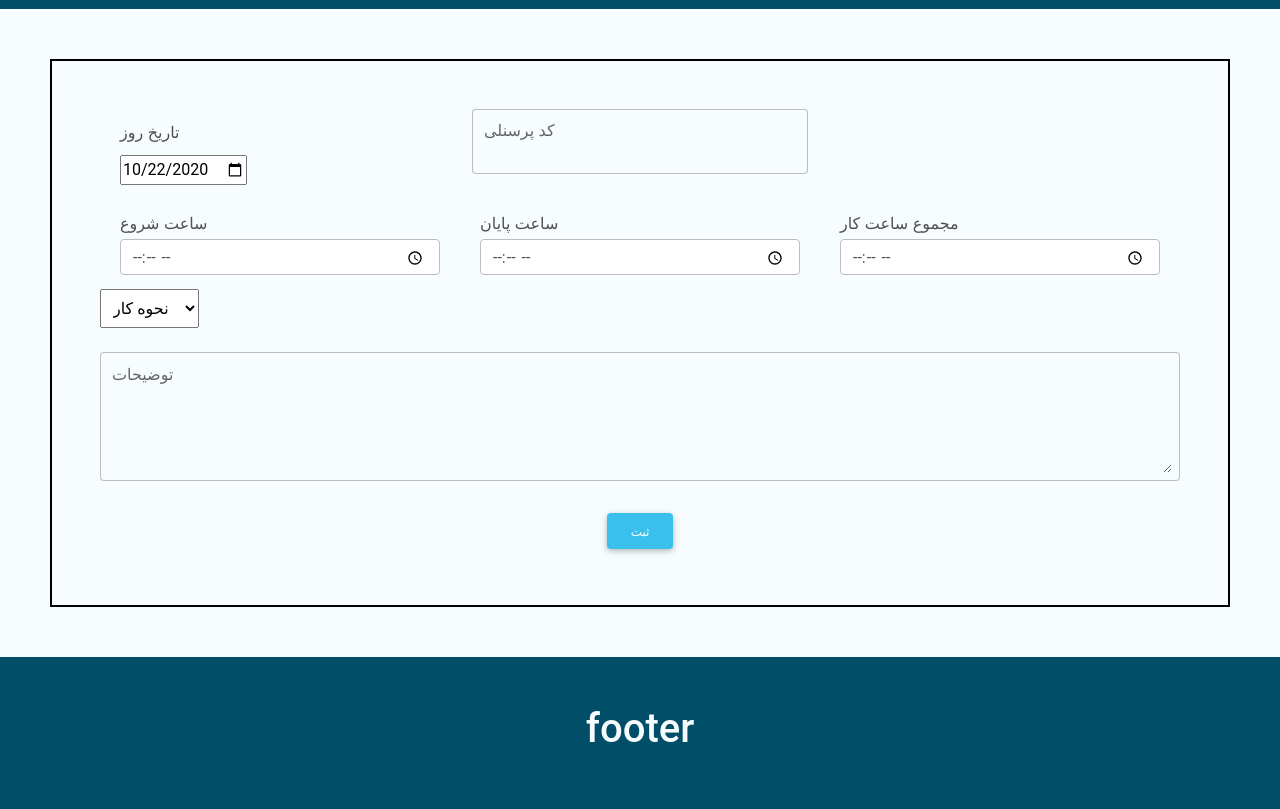
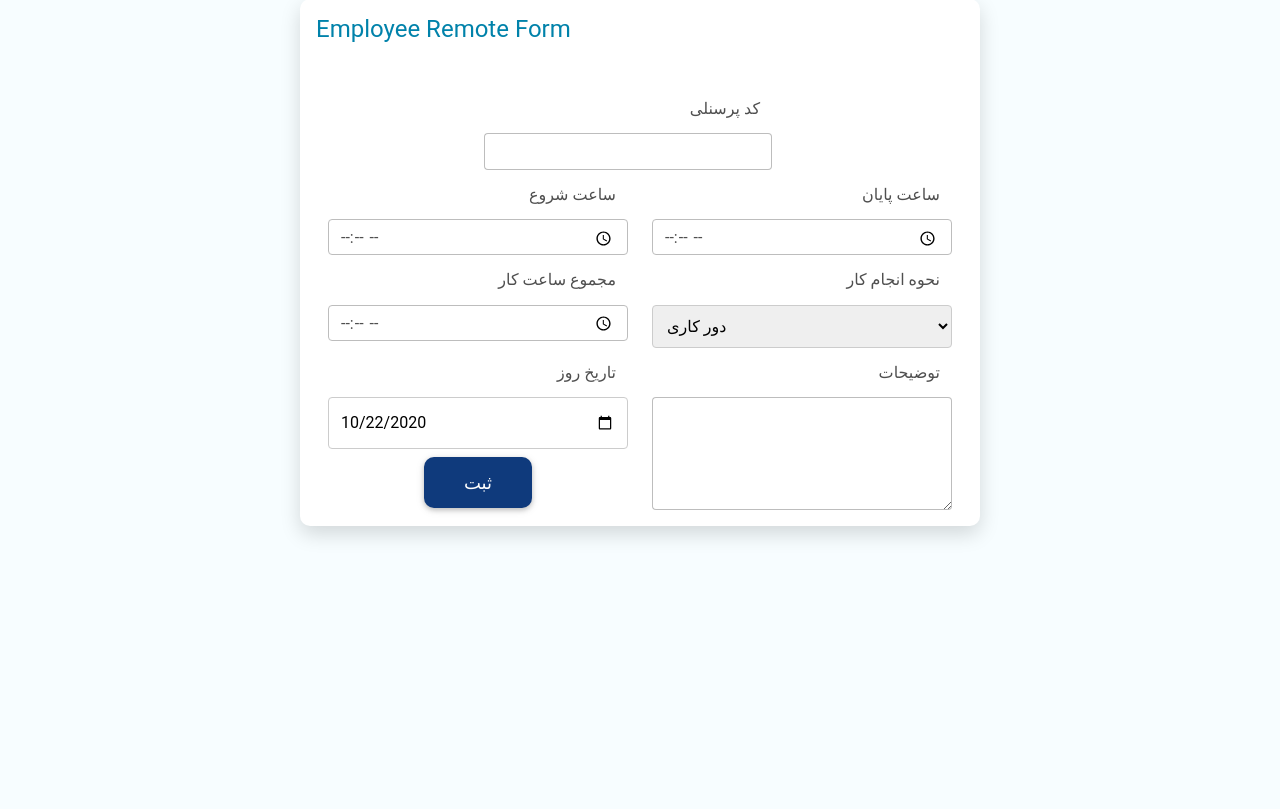
Before and after one commit to Atefeh97hmt/remote-form, a plain HTML site: page index.html in a window 1280 px wide. Shown: the part 71-880 px from the top of the page. After the commit the page ends 800 px from the top, so only its background shows below. Drawn offline with Linux system fonts and the light colour scheme.

Commit message:
remote form basics

```diff
--- a/css-sass/style.scss
+++ b/css-sass/style.scss
@@ -2,6 +2,7 @@ $colorprimary:rgb(247, 253, 256);
 $colorsecondary:rgb(1, 78, 104);
 body {
     background: $colorprimary;
+
 }
 
 header {
@@ -16,15 +17,78 @@ footer {
 
 label {
     display: block;
-    font: 1rem 'Fira Sans', sans-serif;
 }
 
-input,
-label {
-    margin: .4rem 0;
+
+
+.card-body{
+    background: #fff;
+    border-radius: 10px;
+    box-shadow: 0px 8px 20px 0px rgba(0, 0, 0, 0.15);
+margin-top: 70px;
+
+
+}
+.title {
+    font-size: 24px;
+    color: #0082aa;
+    font-weight: 400;
+    margin-bottom: 40px;
+}
+.wrapper {
+    max-width: 680px;
+margin: 0 auto;
 }
 
-.x {
-    border: 2px solid black;
-    margin: 50px
+
+
+
+input[type=text], textarea{
+    width: 100%;
+    padding: 12px;
+    border: 1px solid #ccc;
+    border-radius: 4px;
+    box-sizing: border-box;
+    resize: vertical;
+  }
+
+  input[type=date], textarea{
+    width: 100%;
+    padding: 12px;
+    border: 1px solid #ccc;
+    border-radius: 4px;
+    box-sizing: border-box;
+
+  }
+  select{
+    width: 100%;
+    padding: 10px;
+    border: 1px solid #ccc;
+    border-radius: 4px;
+    box-sizing: border-box;
+    resize: vertical;
+  }
+
+
+  label {
+    padding: 12px 12px 12px 0;
+
+    text-align: right;
+  }
+
+
+  button[type=submit] {
+    background-color: #0f3a7c;
+    color: white;
+    padding:12px 40px;
+    border: none;
+    border-radius: 10px;
+    cursor: pointer;
+    font-size: large;
+
+  }
+ .x{
+    display: flex;
+    justify-content: center;
+    width: 100%;
 }
--- a/index.html
+++ b/index.html
@@ -21,95 +21,125 @@
 
 
 
-    <header>
+    <!-- <header>
 
         <div class="p-2 text-center ">
             <h1 class="mb-3">employee remote form</h1>
         </div>
 
-    </header>
+    </header> -->
 
 
 
 
-    <form class="x  p-5">
+    <form class=" form ">
+        <div class="wrapper">
+            <div class=" card card-body">
+                <h2 class="title">Employee Remote Form</h2>
+                <div class="container ">
+                    <div class="row x">
+                        <div class="col-lg-6 col-md-6 col-sm-12 ">
+                            <label class="" for="typeNumber">کد پرسنلی</label>
+                            <div class="form-outline  ">
 
-        <div class="container">
-            <div class="row">
-                <div class="col-lg-4 col-md-4 col-sm-12">
-                    <div class="form-outline p-2 ">
-                        <label for="start">تاریخ روز</label>
+                                <input type="number" id="typeNumber" class="form-control " />
 
-                        <input type="date" id="start" name="trip-start" value="2020-10-22" min="2020-01-01" max="2021-12-31">
+                            </div>
+                        </div>
+
 
                     </div>
                 </div>
-                <div class="col-lg-4 col-md-4 col-sm-12">
-                    <div class="form-outline p-2 ">
-                        <input type="number" id="typeNumber" class="form-control" />
-                        <label class="form-label" for="typeNumber">کد پرسنلی</label>
-                    </div>
-                </div>
 
-            </div>
-        </div>
+                <div class="container">
+                    <div class="row">
+                        <div class="col-lg-6 col-md-6 col-sm-12">
+                            <div class="md-form md-outline  ">
+                                <label for="default-picker">ساعت شروع</label>
+                                <input type="time" id="default-picker" class="form-control" placeholder="Select time">
 
+                            </div>
+                        </div>
+                        <div class="col-lg-6 col-md-6 col-sm-12">
+                            <div class="md-form md-outline  ">
+                                <label for="default-picker">ساعت پایان</label>
+                                <input type="time" id="default-picker" class="form-control" placeholder="Select time">
+                            </div>
+                        </div>
 
-        <div class="container">
-            <div class="row">
-                <div class="col-lg-4 col-md-4 col-sm-12">
-                    <div class="md-form md-outline p-2 ">
-                        <label for="default-picker">ساعت شروع</label>
-                        <input type="time" id="default-picker" class="form-control" placeholder="Select time">
 
                     </div>
                 </div>
-                <div class="col-lg-4 col-md-4 col-sm-12">
-                    <div class="md-form md-outline p-2 ">
-                        <label for="default-picker">ساعت پایان</label>
-                        <input type="time" id="default-picker" class="form-control" placeholder="Select time">
+                <div class="container">
+                    <div class="row">
+
+
+                        <div class="col-lg-6 col-md-6 col-sm-12">
+                            <div class="md-form md-outline  ">
+                                <label for="default-picker">مجموع ساعت کار</label>
+                                <input type="time" id="default-picker" class="form-control" placeholder="Select time">
+                            </div>
+                        </div>
+
+
+                        <div class="col-lg-6 col-md-6 col-sm-12">
+                            <div class="md-form md-outline  ">
+                                <label class=""> نحوه انجام کار</label>
+                                <select class=" " id="select">
+                                    <option value="" selected=" "> دور کاری</option>
+                                    <option value="1">Option 1</option>
+                                    <option value="2">Option 2</option>
+                                    <option value="3">Option 3</option>
+                                </select>
+                            </div>
+                        </div>
                     </div>
                 </div>
-                <div class="col-lg-4 col-md-4 col-sm-12">
-                    <div class="md-form md-outline p-2 ">
-                        <label for="default-picker">مجموع ساعت کار</label>
-                        <input type="time" id="default-picker" class="form-control" placeholder="Select time">
-                    </div>
-                </div>
-
-            </div>
-        </div>
-
-        <select class="md-form md-outline  mb-4 p-2 " id="select">
-            <option value="" disabled="" selected="">نحوه کار</option>
-            <option value="1">Option 1</option>
-            <option value="2">Option 2</option>
-            <option value="3">Option 3</option>
-        </select>
-
-
-
-
-        <div class="form-outline p-2 ">
-            <textarea class="form-control" id="textAreaExample" rows="4"></textarea>
-            <label class="form-label" for="textAreaExample">توضیحات</label>
-        </div>
-
-        <div class="text-center mt-4 p-2 ">
-            <button class="btn btn-info btn-md waves-effect waves-light" type="submit">ثبت</button>
-        </div>
 
 
 
 
 
+                <div class="container">
+                    <div class="row">
+
+
+                        <div class="col-lg-6 col-md-6 col-sm-12">
+                            <label class="">تاریخ روز</label>
+                            <div class="md-form md-outline  ">
+                                <input type="date" id="start" name="trip-start" value="2020-10-22" min="2020-01-01"
+                                    max="2021-12-31">
+                            </div>
+
+                <div class="text-center mt-2  ">
+                    <button class="btn" type="submit">ثبت</button>
+                </div>
+                        </div>
+
+                        <div class="col-lg-6 col-md-6 col-sm-12">
+
+                            <label class="" for="textAreaExample">توضیحات</label>
+                            <div class="form-outline  ">
+                                <textarea class="form-control" id="textAreaExample" rows="4"></textarea>
+                            </div>
+                        </div>
+
+                    </div>
+                </div>
+
+
+
+                <div>
+                </div>
+
+
     </form>
 
-    <footer>
+    <!-- <footer>
         <div class="p-5 text-center ">
             <h1 class="">footer</h1>
         </div>
-    </footer>
+    </footer> -->
 
 
 
```
Also changed, not shown: css-sass/style.css, 1 other file.
